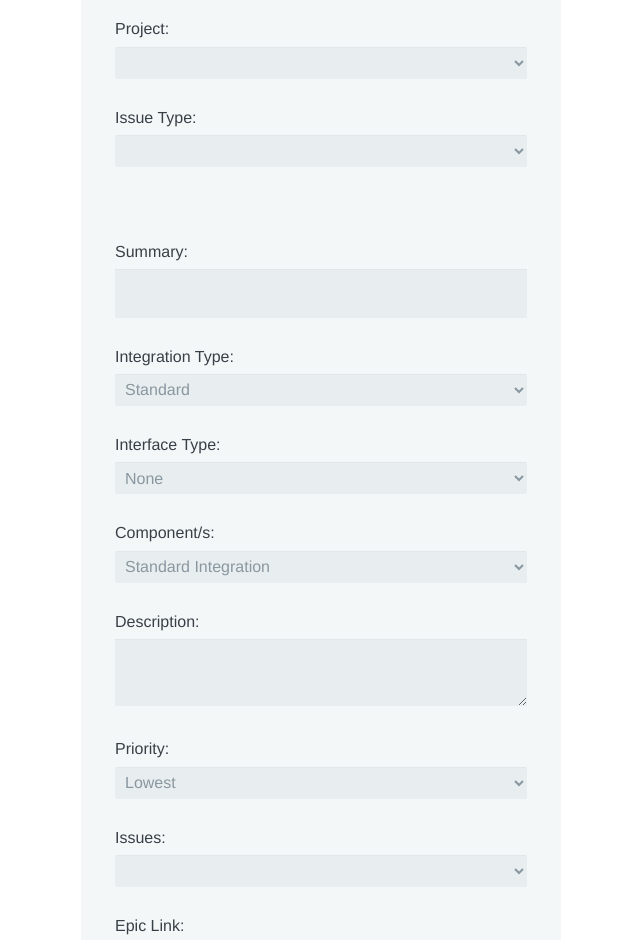
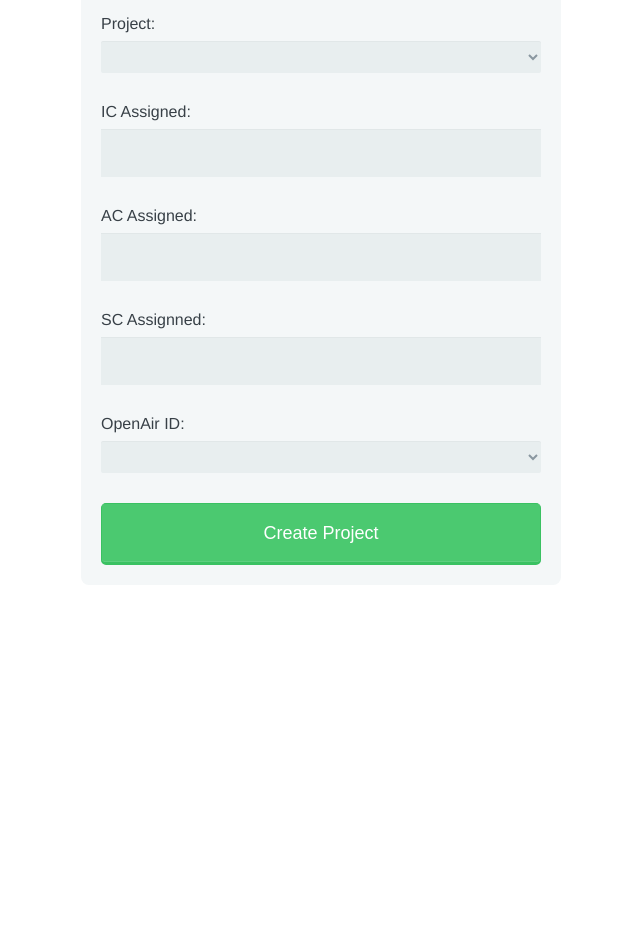
Before and after one commit to rachelleatkronos/Jira-Widget, a plain HTML site: page HTML_CSS/createproject.html in a window 1280 px wide. Shown: the part 72-1012 px from the top of the page, without its empty margins (319-959 px from the left). After the commit the page ends 800 px from the top, so only its background shows below. Drawn offline with nearby package versions, Linux system fonts and the light colour scheme; files that its build step writes are made by us from their sources.

Commit message:
First draft of 'Create Project' form

```diff
--- a/HTML_CSS/createproject.html
+++ b/HTML_CSS/createproject.html
@@ -5,90 +5,37 @@
       <meta name="jira" content="width=device-width, initial-scale=1.0">
       <meta content="text/html"; charset="utf-8" http-equiv="Content-Type" />
       <title>Create Project</title>
-        <link rel="stylesheet" href="css/normalize.css">
+      <!-- <link rel="stylesheet" href="css/normalize.css"> -->
       <!-- <link href='http://fonts.googleapis.com/css?family=Nunito:400,300' rel='stylesheet' type='text/css'> -->
       <link rel="stylesheet" href="css/createissue.css">
     </head>
     <body>
 
-	  <!-- <form action="" method="get"> -->
-      <form action="index.html" method="post">
+	  <form action="" method="get"> <!-- HTTP CALL INSERT HERE -->
 
       <!-- TITLE HEADER -->
-        <h1>Create Issue</h1>
+      <h1>Create Project</h1>
 
-        <fieldset>
         <!-- DROP DOWN MENU FOR PROJECT NAMES DYNAMICALLY POPULATE0-->
         <label for="projname">Project:</label>
           <select id="projname" name="projectname_dropdown">
 		    <option value=""><!-- PROJECTS DYNAMICALLY PLACED HERE --></option>
 		  </select>
 
-          <label for="issuetype">Issue Type:</label>
-          <select id="issuetype" name="projecttype_dropdown">
-		    <option value=""><!-- DYNAMICALLY PLACED HERE --></option>
+
+          <label for="icassigned">IC Assigned:</label>
+          <input type="text" id="icassigned" name="ic_assigned">
+
+          <label for="acassigned">AC Assigned:</label>
+          <input type="text" id ="acassigned" name="ac_assigned">
+
+          <label for="scassigned">SC Assignned:</label>
+          <input type="text" id="scassigned" name="sc_assigned">
+
+          <label for="openairid">OpenAir ID:</label>
+          <select id="openairid" name="openair_id">
+            <option value=""><!-- PLACE IDS DYNAMICALLY HERE -->
           </select>
-		</fieldset>
-
-		<!-- GAP WITH SECOND SET OF FIELDS -->
-		<fieldset>
-          <label for="summary">Summary:</label>
-          <input type="text" id="summary" name="issue_summary">
-          <label for="integrationtype">Integration Type:</label>
-          <select name="integration_type" title="Undefined">
-            <option value="STND">Standard</option>
-            <option value="NON-STND">Non-Standard</option>
-            <option value="SUPPRT">Support</option>
-            <option value="OTHER">Other</option>
-          </select>
-
-          <label for="interfacetype">Interface Type:</label>
-          <select id ="interfacetype "name="interface_type" title="Undefined">
-            <option value="NONE">None</option>
-            <option value="UNDEF">Undefined</option>
-            <option value="PYRLEXP">Payroll Export</option>
-            <option value="EMPIMP">Employee Import</option>
-            <option value="ACRLBALIMP">Accrual Balance Import</option>
-            <option value="ACRLBALEXP">Accrual Balance Export</option>
-            <option value="PNCHIMP">Punch Import</option>
-            <option value="PNCHEXP">Punch Export</option>
-            <option value="PCDEIMP">Paycode Import</option>
-            <option value="PCDEEXP">Paycdoe Export</option>
-            <option value="SCHDIMP">Schedule Import</option>
-            <option value="SCHDEXP">Schedule Export</option>
-            <option value="OTHER">Other</option>
-          </select>
-
-          <label for="components">Component/s:</label>
-          <select id ="components" name="issue_components">
-            <option value="STNDRDINT">Standard Integration</option>
-            <option value="SUPPRTINT">Support Integration</option>
-          </select>
-
-          <label for="description">Description:</label>
-          <textarea id="description" name="issue_description"></textarea>
-
-          <!-- PRIORITY BY NUMBERS, CHANGE IF NECESSARY OR CHANGE RANGE (1->4/0->3)-->
-          <label for="priority">Priority:</label>
-          <select id="priority" name="issue_priority">
-            <option value="-2">Lowest</option>
-            <option value="-1">Low</option>
-            <option value="+1">High</option>
-            <option value="+2">Highest</option>
-          </select>
-
-          <!-- NOT SURE HOW THIS FIELD WORKS/IS USED-->
-          <label for="issuelabels">Issues:</label>
-          <select id="issuelabels" name="issue_labels">
-            <option><!-- DYNAMICALLY PLACED HERE --></option>
-          </select>
-
-          <!-- EPIC LINK (...?) -->
-          <label for="epiclink">Epic Link:</label>
-          <select id="epiclink" name="issue_epic_link">
-            <option><!-- DYNAMICALLY PLACED HERE --></option>
-          </select>
-        </fieldset>
             <button type="submit">Create Project</button>
       </form>
     </body>
```
Lines whose indentation alone changed are shown as unchanged.
